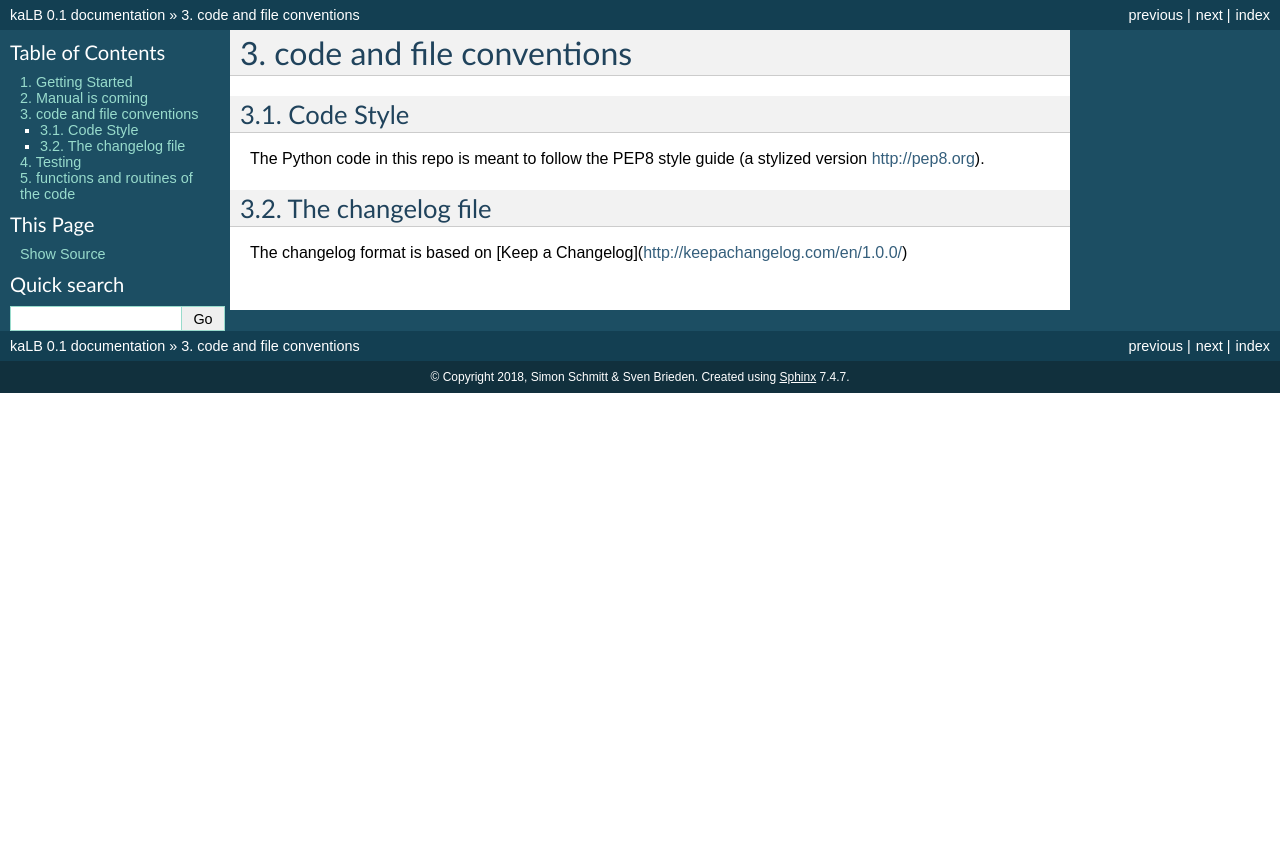
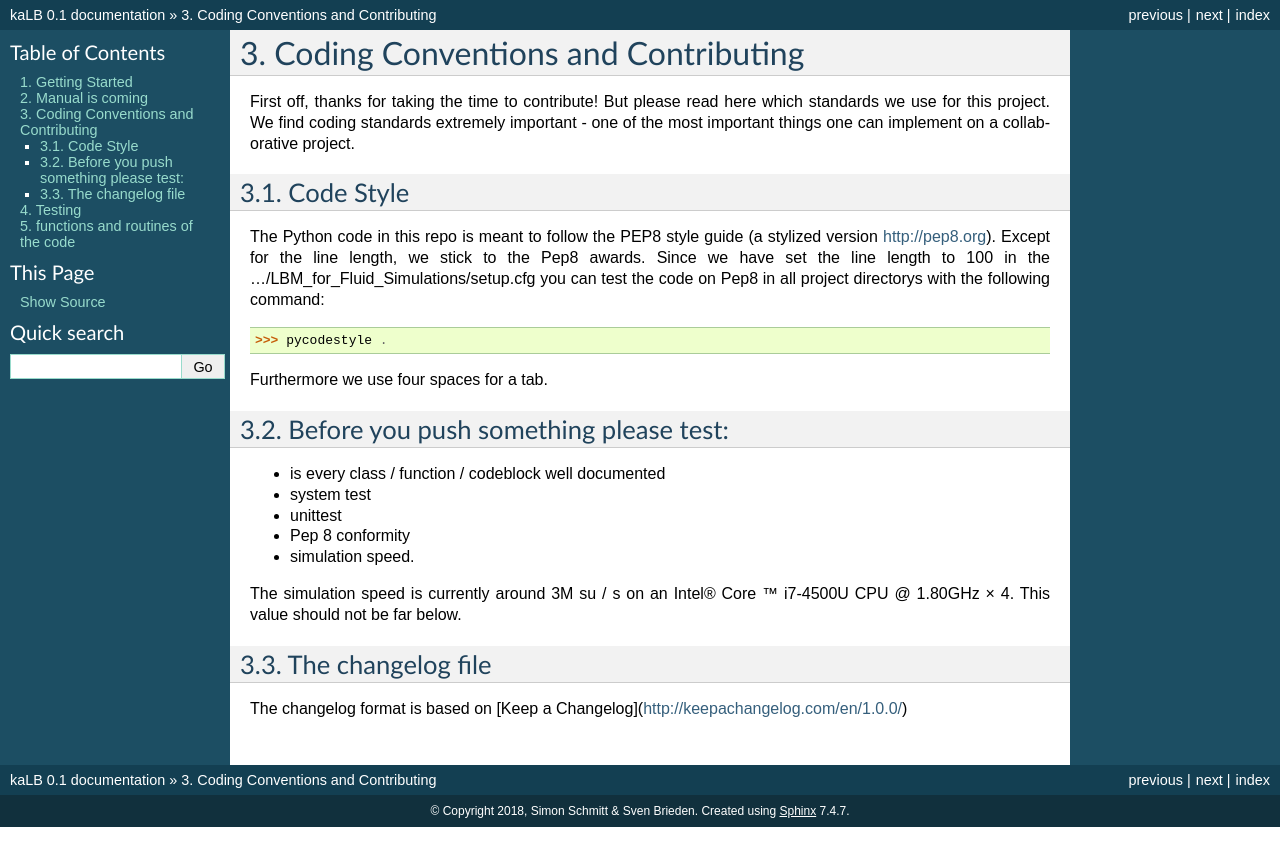
Before and after one commit to Brieden/kaLB, a Sphinx documentation site: the page built from doc/conventions_contribute.rst, in a window 1280 px wide. Shown: the top 866 px of the page. Built offline with Sphinx 7.4.7, drawn with Linux system fonts in a browser that asks for light colours.

Commit message:
add code conventions docu

```diff
--- a/doc/conventions_contribute.rst
+++ b/doc/conventions_contribute.rst
@@ -1,12 +1,34 @@
-code and file conventions
-==========================
+Coding Conventions and Contributing
+===================================
+
+First off, thanks for taking the time to contribute!
+But please read here which standards we use for this project.
+We find coding standards extremely important -
+one of the most important things one can implement on a collaborative project.
 
 Code Style
 ----------
-The Python code in this repo is meant to follow the PEP8 style guide (a stylized version http://pep8.org).
+The Python code in this repo is meant to follow the PEP8 style
+guide (a stylized version http://pep8.org). Except for the line length, we stick to the Pep8 awards.
+Since we have set the line length to 100 in the  .../LBM_for_Fluid_Simulations/setup.cfg
+you can test the code on Pep8 in all project directorys with the following command:
 
+>>> pycodestyle .
 
+Furthermore we use four spaces for a tab.
+
+Before you push something please test:
+--------------------------------------
+* is every class / function / codeblock well documented
+* system test
+* unittest
+* Pep 8 conformity
+* simulation speed.
+
+The simulation speed is currently around 3M su / s on an Intel® Core ™ i7-4500U CPU @ 1.80GHz × 4.
+This value should not be far below.
 
 The changelog file
 ------------------
-The changelog format is based on [Keep a Changelog](http://keepachangelog.com/en/1.0.0/)
+The changelog format is based on
+[Keep a Changelog](http://keepachangelog.com/en/1.0.0/)
```
